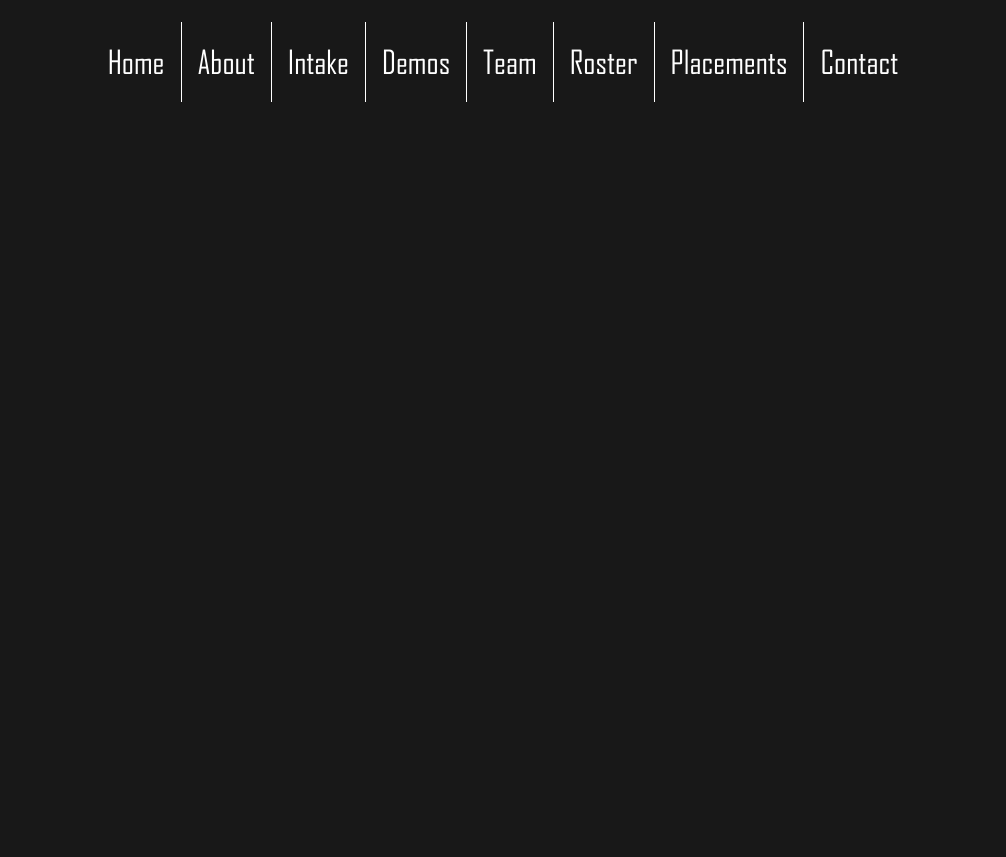
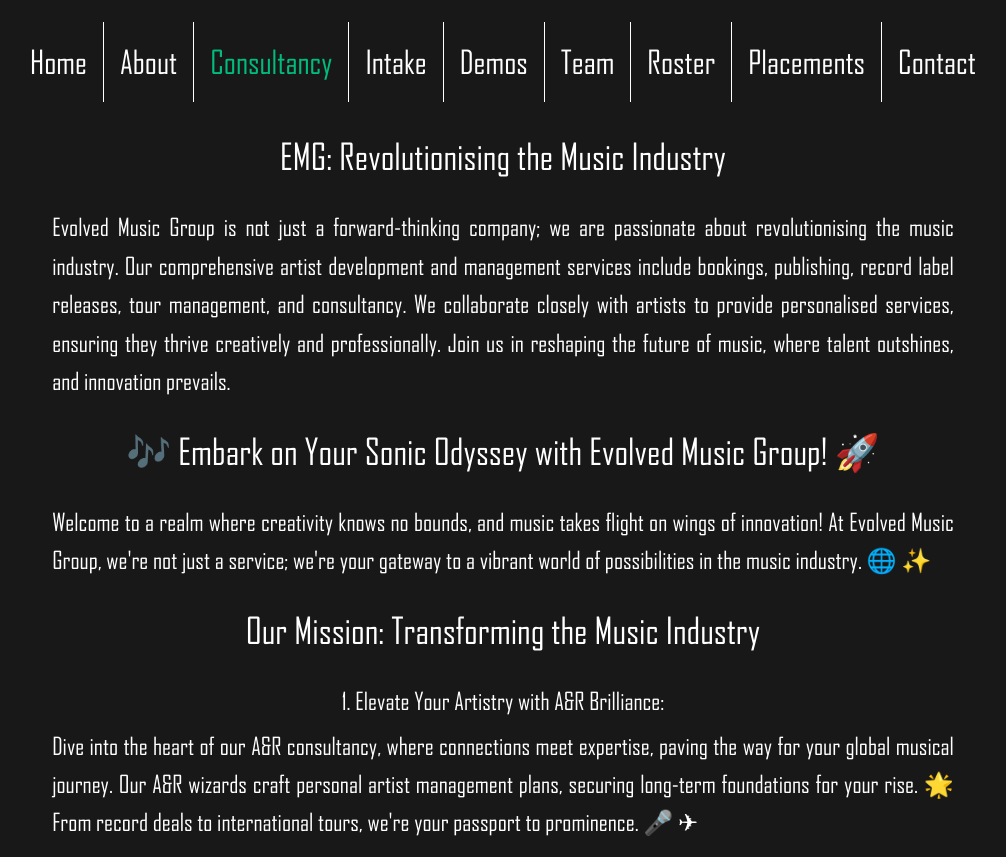
Before and after one commit to dasrecord/emg-website, a Vue app: page /consultancy in a window 1280 px wide. Shown: the part 240-1097 px from the top of the page, without its empty margins (137-1143 px from the left). Before the commit the page ends 800 px from the top, so only its background shows below. Built offline with nearby package versions, Linux system fonts and the light colour scheme.

Commit message:
added ConsultancyView and general formatting

```diff
--- a/src/App.vue
+++ b/src/App.vue
@@ -13,6 +13,7 @@
       <nav v-if="$route.path != '/' || $route.path.includes('/internal/')">
         <RouterLink to="/">Home</RouterLink>
         <RouterLink to="/about">About</RouterLink>
+        <RouterLink to="/consultancy">Consultancy</RouterLink>
         <RouterLink to="/intake">Intake</RouterLink>
         <RouterLink to="/demos">Demos</RouterLink>
         <RouterLink to="/team">Team</RouterLink>
--- a/src/router/index.js
+++ b/src/router/index.js
@@ -1,6 +1,7 @@
 import { createRouter, createWebHistory } from 'vue-router'
 import HomeView from '../views/HomeView.vue'
 import AboutView from '../views/AboutView.vue'
+import ConsultancyView from '../views/ConsultancyView.vue'
 import IntakeView from '../views/IntakeView.vue'
 import DemosView from '../views/DemosView.vue'
 import TeamView from '../views/TeamView.vue'
@@ -25,6 +26,11 @@
       // this generates a separate chunk (About.[hash].js) for this route
       // which is lazy-loaded when the route is visited.
       component: AboutView
+    },
+    {
+      path: '/consultancy',
+      name: 'consultancy',
+      component: ConsultancyView
     },
     {
       path: '/intake',
--- a/src/views/AboutView.vue
+++ b/src/views/AboutView.vue
@@ -133,4 +133,11 @@
   padding: 10px;
   text-align: center;
 }
+
+@media (max-width: 768px) {
+  .blocktext {
+    width: 100%;
+  }
+}
+
 </style>
--- /dev/null
+++ b/src/views/ConsultancyView.vue
@@ -0,0 +1,158 @@
+<template>
+  <div class="blocktext">
+    <h2>
+      EMG: Revolutionising the Music Industry
+    </h2>
+    <br>
+    <p>
+      Evolved Music Group is not just a forward-thinking company; we
+      are passionate about revolutionising the music industry. Our
+      comprehensive artist development and management services
+      include bookings, publishing, record label releases, tour
+      management, and consultancy. We collaborate closely with artists
+      to provide personalised services, ensuring they thrive creatively and
+      professionally. Join us in reshaping the future of music, where talent
+      outshines, and innovation prevails.
+    </p>
+    <br>
+    <h2>
+      🎶 Embark on Your Sonic Odyssey with Evolved Music Group! 🚀
+    </h2>
+    <br>
+    <p>
+      Welcome to a realm where creativity knows no bounds, and
+      music takes flight on wings of innovation! At Evolved Music Group,
+      we're not just a service; we're your gateway to a vibrant world of
+      possibilities in the music industry. 🌐 ✨
+    </p>
+    <br>
+    <h2>
+      Our Mission: Transforming the Music Industry
+    </h2>
+    <br>
+    <h3>1. Elevate Your Artistry with A&R Brilliance:</h3>
+    <p>Dive into the heart of our A&R consultancy, where connections meet
+    expertise, paving the way for your global musical journey. Our A&R
+    wizards craft personal artist management plans, securing long-term
+    foundations for your rise. 🌟  From record deals to international
+    tours, we're your passport to prominence. 🎤 ✈</p>
+    <br>
+    <h3>2. Unleash Sonic Brilliance in our Global Studios:</h3>
+    <p>Join forces with Evolved's network of high-end production studios,
+    both in the UK and across the globe. Our accomplished musical
+    maestros specialize in crafting dynamic, edgy, and unique sounds
+    that resonate with the masses. 🎵  Collaborate with hit-making
+    writers and producers, turning your lyrics into unrivaled records of
+    top-tier production quality. 🚀 🎹</p>
+    <br>
+    <h3>3. Recording Excellence, Less Road Time:</h3>
+    <p>Step into a world where recording excellence meets convenience.
+    With Evolved, spend more time creating and less time on the road.
+    Whether it's a full album or a single cover, our experienced team
+    ensures your vocals shine. 🎙 🌟</p>
+    <br>
+    <h3>4. Sonic Mastery in Mixing & Mastering:</h3>
+    <p>Master your tracks with precision and flair. Our external engineers,
+    working hand-in-hand with Evolved, ensure your music is heard by
+    'fresh ears.' From analog to digital, your tracks will be mastered
+    swiftly, delivering high-quality WAVs for your approval. 🎚 🔊</p>
+    <br>
+    <h3>5. Visual Brilliance in HD and 360:</h3>
+    <p>Your musical journey deserves captivating visuals. Elevate your art
+    with our professional HD music videos, or venture into the
+    immersive world of 360 videos. Our award-winning directors and
+    cutting-edge technology ensure your music not only sounds but
+    looks groundbreaking. 🎬 🌈</p>
+    <br>
+    <h3>6. Unleash the Power of Live Performance:</h3>
+    <p>Forge your presence with high-end live performance videos, shot in
+    a single location. Showcase your music and performance prowess,
+    securing quality gig opportunities early in your career. 🎥 🎤</p>
+    <br>
+    <h3>7. Captivate Audiences with Industry Photography and Design:</h3>
+    <p>Step into the spotlight with our award-winning photographers and
+    graphic design team. From planning shoots to polishing images, we
+    ensure you look like the star you are. Your logo will become as
+    iconic as your music, leaving a lasting impression. 📸 🎨</p>
+    <br>
+    <h3>8. Dominate Social Media with Striking Designs:</h3>
+    <p>Navigate the dynamic world of social media with our bespoke
+    designs. Our team optimizes your platforms, ensuring a viral reach
+    and an engaged fanbase. Your online presence will be a visual
+    spectacle that stands out amidst the noise. 🌐 🚀</p>
+    <br>
+    <h3>9. Craft a Unique Identity with Merchandise:</h3>
+    <p>Turn your logo into a brand with our merchandise design team.
+    From t-shirts to festival bands, we create a range that resonates
+    with your fanbase. Stand out at gigs with limited edition items,
+    creating a buzz and extra revenue. 💰 👕</p>
+    <br>
+    <h3>10. Ride the Social Wave with Influencer Impact:</h3>
+    <p>Navigate the changing landscape of digital marketing with our
+    influencer management service. Partner with global influencers to
+    boost your music's exposure. From consultation to negotiation, we'll
+    orchestrate a campaign that resonates across social platforms. 🌐
+    🌟</p>
+    <br>
+    <h3>11. Conquer the Press with Music Industry Specialists:</h3>
+    <p>Elevate your visibility with our music industry press team. With
+    contacts in major publications, blogs, and sponsorship
+    opportunities, we amplify your presence. Our press support
+    guarantees an added layer of interest to your radio/TV/press
+    campaigns. 🗞 🎤</p>
+    <br>
+    <h3>12. Songwriting Camps: Ignite Your Creative Fire! 🎶</h3>
+    <p>Join our private songwriting sessions and emerge from our camps
+    with stellar vocal projects. With Grammy-nominated artists and
+    industry veterans, your projects will soar globally. Enquire now to
+    take your music to the next level! 🔥 🎵
+    Evolved Music Group isn't just a service; it's a symphony of
+    possibilities. 🎼  Connect with us, and let's craft your musical legacy
+    together! 🌟 🎤 ✨  #EvolvedMusic #SonicRevolution
+    #MusicInnovation 🚀</p>
+    <br>
+  </div>
+</template>
+
+<script>
+export default {
+  data() {
+    return {
+      content: ''
+    }
+  },
+  created() {
+    fetch('/about_us.txt')
+      .then((response) => response.text())
+      .then((data) => {
+        this.content = data
+      })
+  }
+}
+</script>
+
+<style>
+.blocktext {
+  margin: 0 auto;
+  width: 80%;
+  padding: 10px;
+  text-align: justify;
+}
+
+.blocktext h3 {
+  text-align: center;
+  font-size: 1.5rem;
+}
+li {
+  list-style-type: none;
+  padding: 10px;
+  text-align: center;
+}
+
+@media (max-width: 768px) {
+  .blocktext {
+    width: 100%;
+  }
+}
+
+</style>
```
Also changed, not shown: 1 other file (tests, documents, lock files or other folders).
